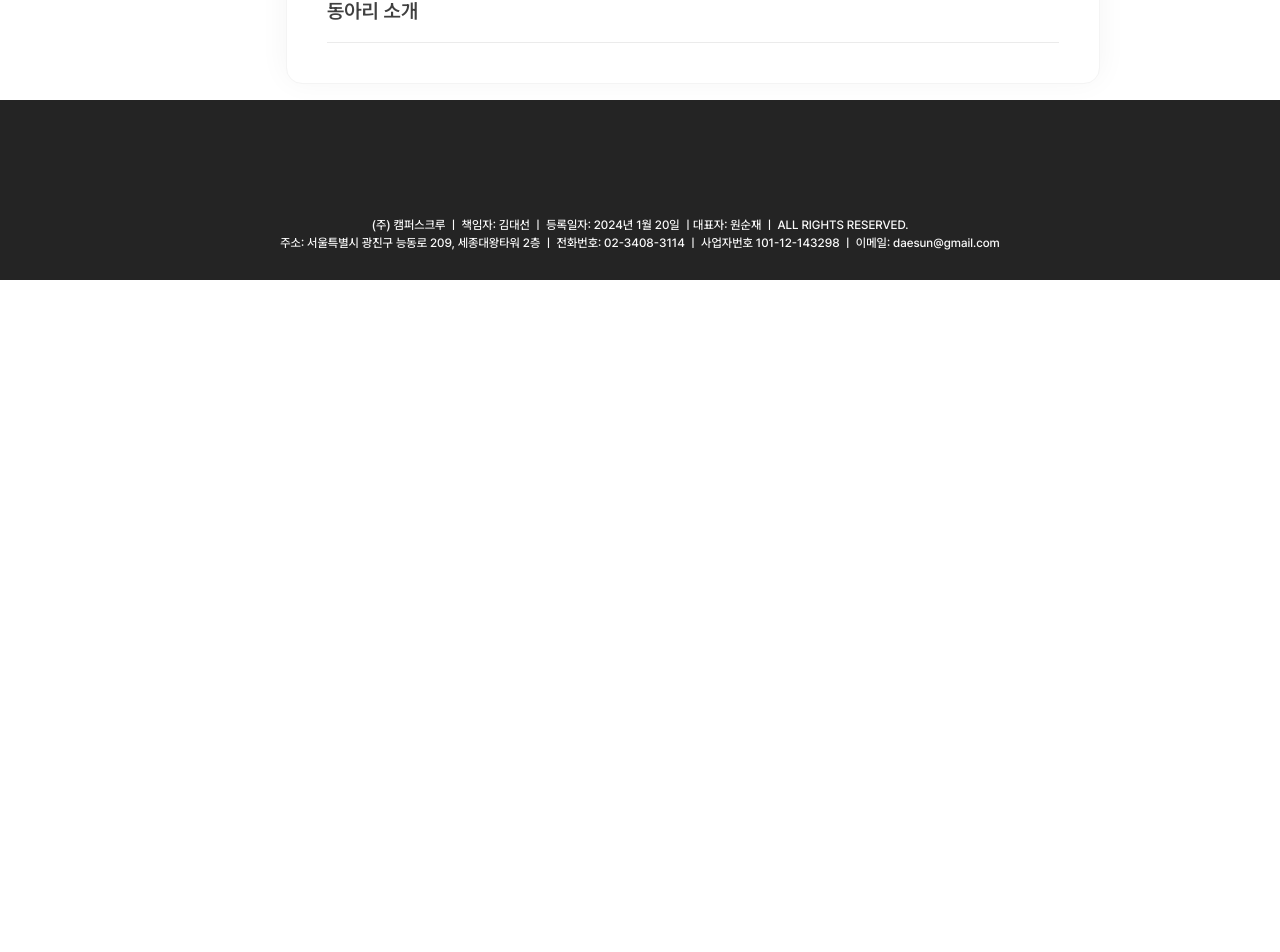
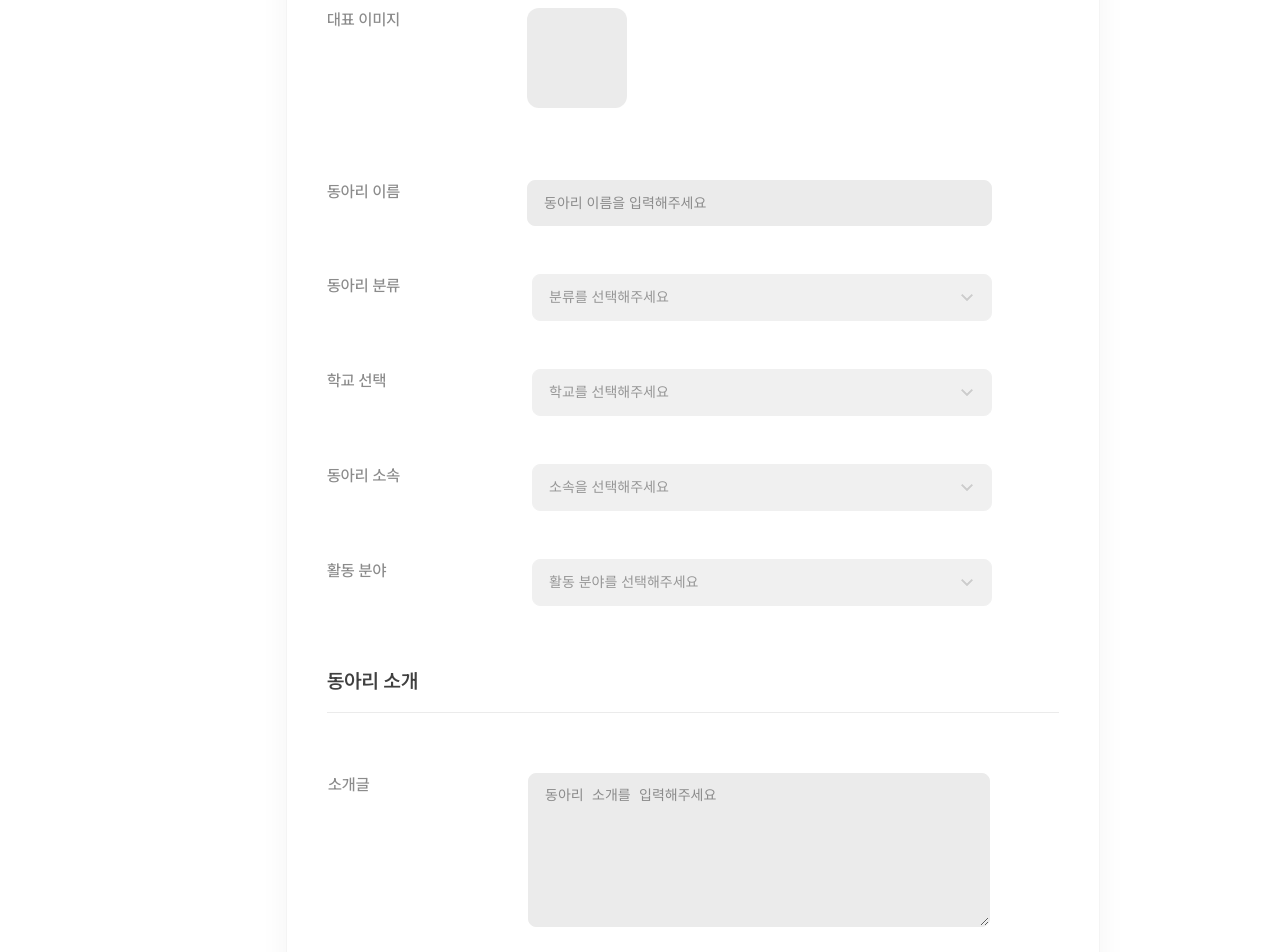
Before and after one commit to dong-ariari/frontend, a React (Vite) app: page /register in a window 1280 px wide. Shown: the part 605-1557 px from the top of the page. Before the commit the page ends 885 px from the top, so only its background shows below. Built offline with nearby package versions, Linux system fonts and the light colour scheme.

Commit message:
feat: button alignment

```diff
--- a/src/pages/register/register.jsx
+++ b/src/pages/register/register.jsx
@@ -1,7 +1,12 @@
 import Banner from "../../components/banner/banner";
+import ImageSlot from "../../components/imageSlot/imageSlot";
+import Input from "../../components/input/input";
+import Select from "../../components/select/select";
+import Textarea from "../../components/textarea/textarea";
 import { REGISTER_BANNER } from "../../data/components/banner";
 import MainLayout from "../../layouts/mainLayout/mainLayout";
 import * as S from "./register.styles";
+import Button from "../../components/button/button";
 
 export default function Register() {
   return (
@@ -9,8 +14,41 @@ export default function Register() {
       <S.Layer>
         <Banner data={REGISTER_BANNER} />
         <S.Container>
-            <S.Title>기본 정보</S.Title>
-            <S.Title>동아리 소개</S.Title>
+          <S.Title>기본 정보</S.Title>
+          <ImageSlot title="대표 이미지" />
+          <S.Form>
+            <Input
+              title="동아리 이름"
+              placeholder="동아리 이름을 입력해주세요"
+            />
+            <Select
+              title="동아리 분류"
+              placeholder="분류를 선택해주세요"
+              options={[]}
+            />
+            <Select
+              title="학교 선택"
+              placeholder="학교를 선택해주세요"
+              options={[]}
+            />
+            <Select
+              title="동아리 소속"
+              placeholder="소속을 선택해주세요"
+              options={[]}
+            />
+            <Select
+              title="활동 분야"
+              placeholder="활동 분야를 선택해주세요"
+              options={[]}
+            />
+          </S.Form>
+
+          <S.Title>동아리 소개</S.Title>
+
+          <S.Box>
+            <Textarea title="소개글" placeholder="동아리 소개를 입력해주세요" />
+            <Button title="제출하기" />
+          </S.Box>
         </S.Container>
       </S.Layer>
     </MainLayout>
--- a/src/pages/register/register.styles.js
+++ b/src/pages/register/register.styles.js
@@ -6,7 +6,7 @@ export const Layer = styled.div`
   margin-left: 2.375rem;
   width: 50.875rem;
   gap: 2rem;
-  margin-bottom: 1rem;
+  margin-bottom: 5.625rem;
 `;
 
 export const Container = styled.div`
@@ -27,3 +27,17 @@ export const Title = styled.div`
   padding-bottom: 1rem;
   border-bottom: solid 1px ${(props) => props.theme.color.grey._200};
 `;
+
+export const Form = styled.div`
+  display: flex;
+  flex-direction: column;
+  gap: 1.5rem;
+`;
+
+export const Box = styled.div`
+  display: flex;
+  flex-direction: column;
+  align-items: flex-end;
+  margin-right: 4.313rem;
+  gap: 1.375rem;
+`;
```
